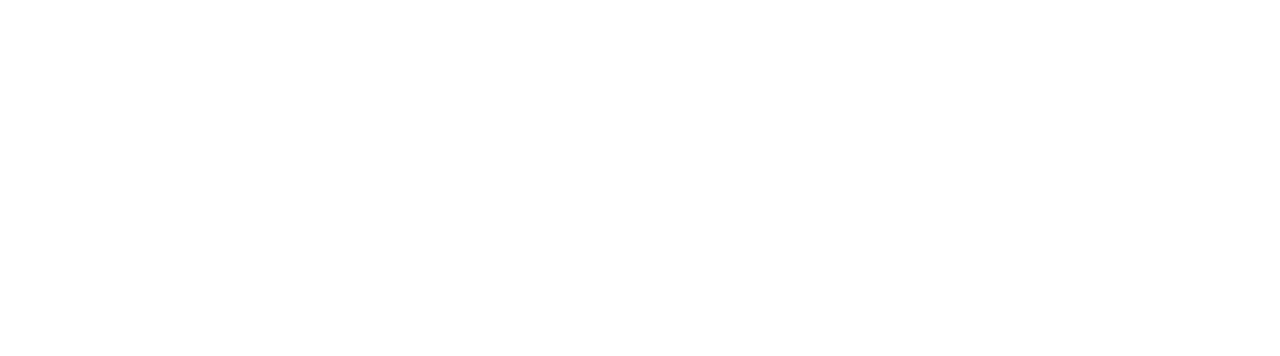
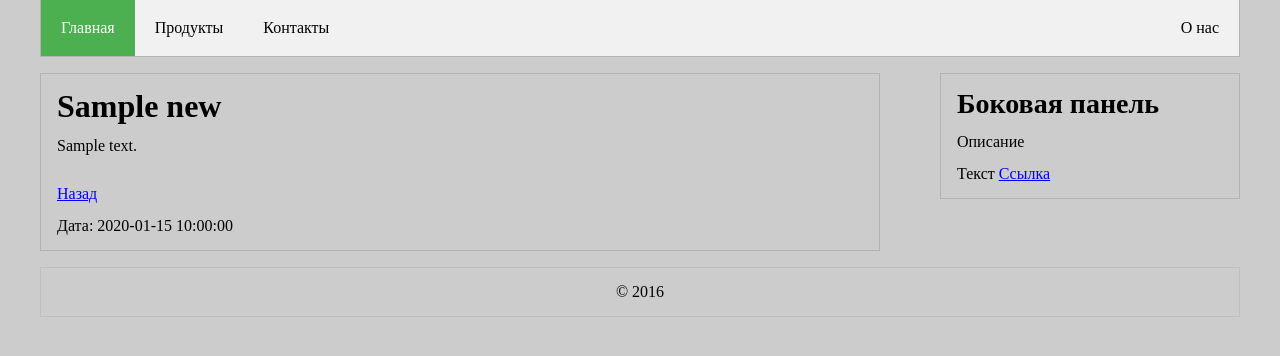
Before and after one commit to rrrav/testmvc, a PHP site: page /news/1 in a window 1280 px wide. Before the commit the part shown is empty. Shown: the top 356 px of the page. Run offline with PHP 8.4, Linux system fonts and the light colour scheme; tables that the repository leaves empty or names only in its code hold one stand-in row (values such as "Sample post").

Commit message:
add view

```diff
--- a/views/news/view.php
+++ b/views/news/view.php
@@ -1,7 +1,55 @@
-<?php
+<!DOCTYPE html>
+<html lang="en">
+<head>
+    <meta charset="utf-8">
+    <meta name="viewport" content="width=device-width, initial-scale=1.0">
+    <title>Главная страница</title>
+    <!--[if lt IE 9]>
+    <script src="http://html5shiv.googlecode.com/svn/trunk/html5.js"></script>
+    <![endif]-->
+    <meta name="keywords" content="content">
+    <meta name="discription" content="content">
+    <link rel="stylesheet" href="/template/css/style.css">
+</head>
+<body>
+    <dev class="wrapper">
+        <div class="container">
+            <header>
+                <nav>
+                    <ul>
+                        <li><a class="active" href="#">Главная</a></li>
+                        <li><a href="#">Продукты</a></li>
+                        <li><a href="#">Контакты</a></li>
+                        <li class="nav__float-right"><a href="#">О нас</a></li>
+                    </ul>
+                </nav>
+            </header>
 
-/*
- * To change this license header, choose License Headers in Project Properties.
- * To change this template file, choose Tools | Templates
- * and open the template in the editor.
- */
+            <main>
+                <section>
+                    <h1><?php echo $newsItem['title']; ?></h1>
+                    <p><?php echo $newsItem['content']; ?></p>
+                    <p><a href=".">Назад</a></p>
+                    <span>Дата: <?php echo $newsItem['date'] ?></span>
+                </section>
+            </main>
+
+            <aside>
+                <section>
+                    <h2>Боковая панель</h2>
+                    <p>Описание</p>
+                    <span>Текст</span>
+                    <span><a href="">Ссылка</a></span>
+                </section>
+            </aside>
+
+        <footer>
+            <p>
+                &copy; 2016
+            </p>
+        </footer>
+
+        </div><!-- END CONTAINER -->
+    </dev><!-- END WRAPPER -->
+</body>
+</html>
```
